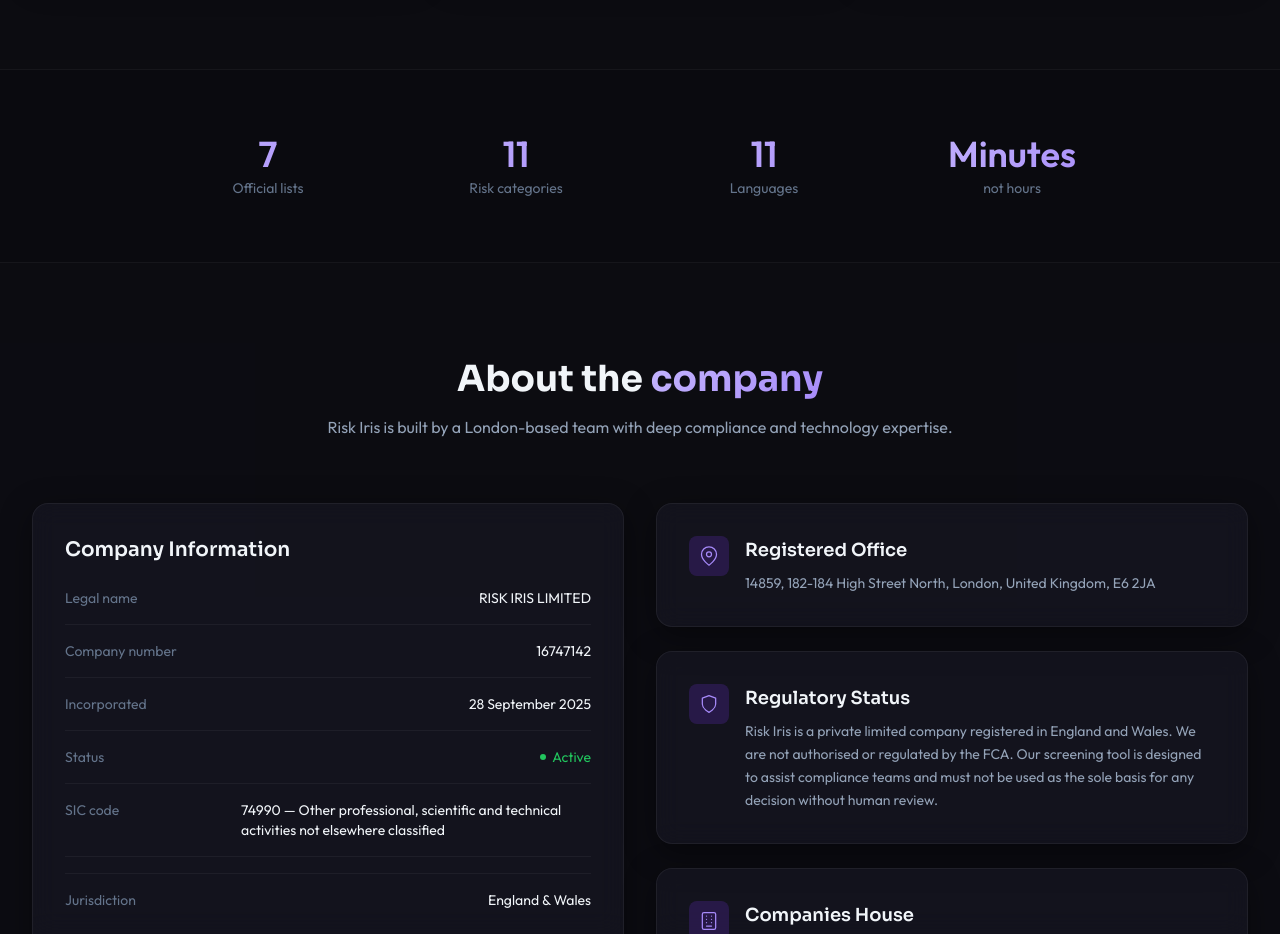
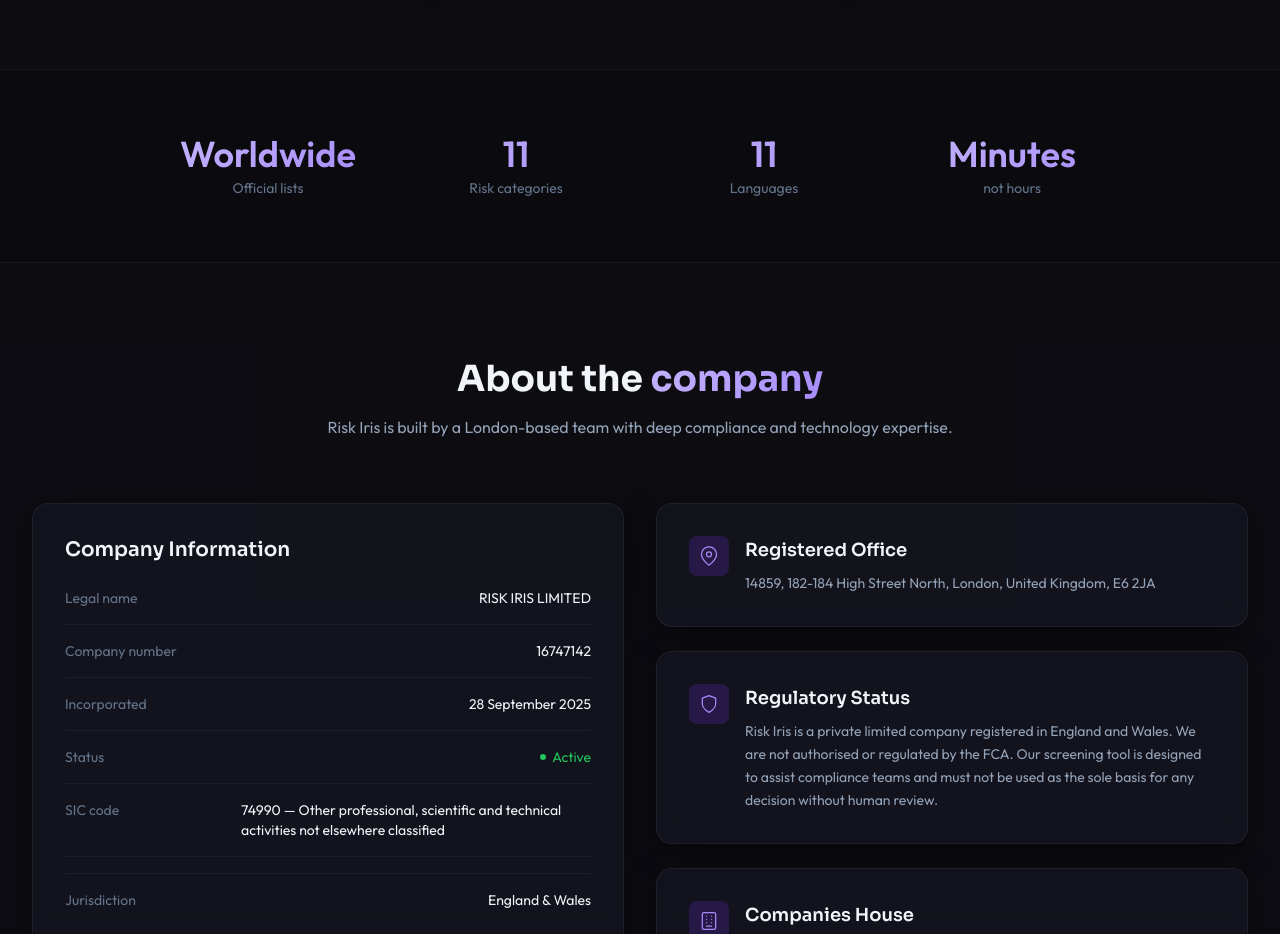
Before and after one commit to corporateresearch/RiskIrisLandingPage, a Next.js app: page / in a window 1280 px wide. Shown: the part 8040-8974 px from the top of the page. Built offline with nearby package versions, Linux system fonts and the light colour scheme.

Commit message:
chore: update official lists value from 7 to Worldwide for accuracy

```diff
--- a/src/components/StatsBand.tsx
+++ b/src/components/StatsBand.tsx
@@ -4,7 +4,7 @@ export default function StatsBand() {
       <div className="max-w-5xl mx-auto px-4 sm:px-6 lg:px-8">
         <div className="grid grid-cols-2 md:grid-cols-4 gap-8 text-center">
           {[
-            { value: "7", label: "Official lists" },
+            { value: "Worldwide", label: "Official lists" },
             { value: "11", label: "Risk categories" },
             { value: "11", label: "Languages" },
             { value: "Minutes", label: "not hours" },
```
